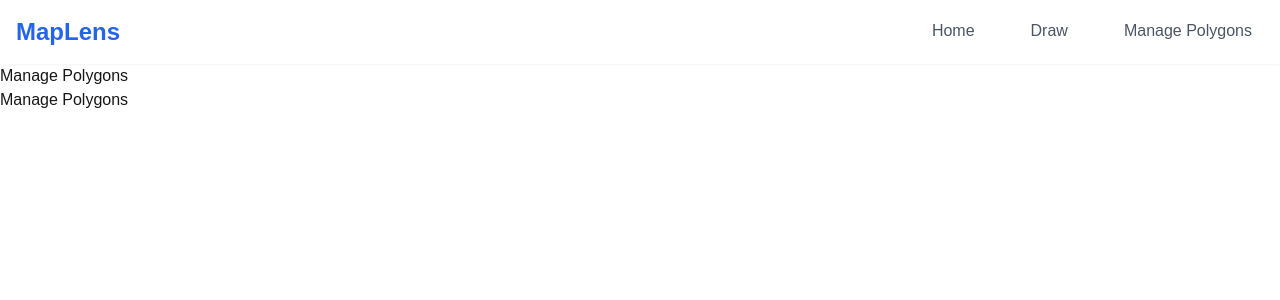
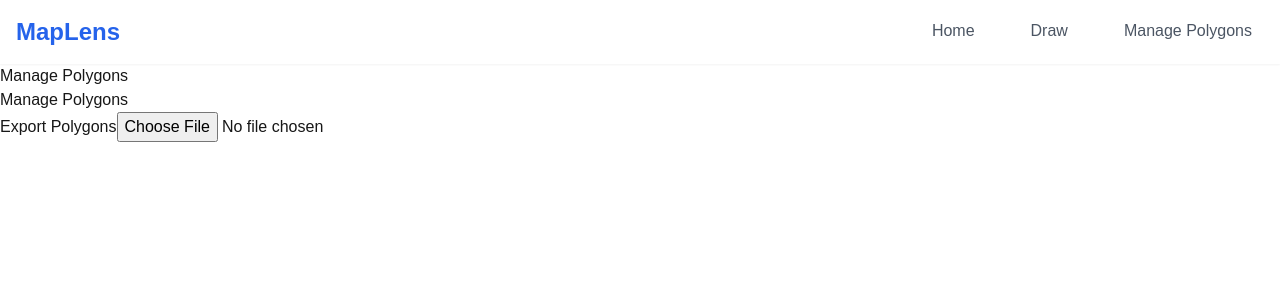
Before and after one commit to salsadsid/MapLens, a Next.js app: page /manage-polygons in a window 1280 px wide. Shown: the top 300 px of the page. Built offline with nearby package versions, Linux system fonts and the light colour scheme.

Commit message:
- 🪶 feat: export import polygon implementation

```diff
--- a/app/draw/page.tsx
+++ b/app/draw/page.tsx
@@ -2,7 +2,7 @@
 import MapComponent from "@/components/MapComponents";
 import { useAppDispatch, useAppSelector } from "@/redux/hooks";
 import { deletePolygon } from "@/redux/slices/ploygonSlice";
-import styles from "./MangePolygons.module.scss";
+import styles from "@/styles/MangePolygons.module.scss";
 
 // Dynamically load Leaflet to avoid SSR issues
 // const MapComponent = dynamic(() => import("@/components/MapComponents"), {
@@ -17,7 +17,7 @@ const ManagePolygons = () => {
   return (
     <div className={styles.container}>
       <aside className={styles.sidebar}>
-        <h2>Manage Polygons</h2>
+        <h2>Quick view</h2>
         {polygons.length === 0 ? (
           <p>No polygons added yet.</p>
         ) : (
--- a/components/Home/Home.jsx
+++ b/components/Home/Home.jsx
@@ -1,5 +1,5 @@
+import styles from "@/styles/Home.module.scss";
 import Link from "next/link";
-import styles from "./Home.module.scss";
 
 const HomePage = () => {
   return (
--- a/components/MapComponents.tsx
+++ b/components/MapComponents.tsx
@@ -3,6 +3,7 @@ import { useAppDispatch, useAppSelector } from "@/redux/hooks";
 import { addPolygon } from "@/redux/slices/ploygonSlice";
 // Or individual functions
 import { booleanIntersects, polygon as turfPolygon } from "@turf/turf";
+import L from "leaflet";
 import "leaflet-draw/dist/leaflet.draw.css";
 import "leaflet/dist/leaflet.css";
 import dynamic from "next/dynamic";
@@ -17,6 +18,15 @@ import {
 } from "react-leaflet";
 import { v4 as uuidv4 } from "uuid";
 
+import icon from "leaflet/dist/images/marker-icon.png";
+import iconShadow from "leaflet/dist/images/marker-shadow.png";
+
+const DefaultIcon = L.icon({
+  iconUrl: icon,
+  shadowUrl: iconShadow,
+});
+
+L.Marker.prototype.options.icon = DefaultIcon;
 const EditControl = dynamic(
   () => import("react-leaflet-draw").then((mod) => mod.EditControl),
   { ssr: false }
@@ -101,7 +111,7 @@ const MapComponent = () => {
       ))}
       {polygons.map((polygon) => (
         <Marker key={polygon.id} position={polygon.center}>
-          <Tooltip permanent>
+          <Tooltip interactive>
             <div>
               <p>
                 <strong>{polygon.label}</strong>
--- a/components/Navbar/Navbar.tsx
+++ b/components/Navbar/Navbar.tsx
@@ -1,7 +1,7 @@
 "use client";
+import styles from "@/styles/Navbar.module.scss";
 import Link from "next/link";
 import { useState } from "react";
-import styles from "./Navbar.module.scss";
 
 const Navbar = () => {
   const [isMenuOpen, setIsMenuOpen] = useState(false);
--- a/components/PolygonComponents.tsx
+++ b/components/PolygonComponents.tsx
@@ -1,14 +1,39 @@
 "use client";
 import { useAppDispatch, useAppSelector } from "@/redux/hooks";
-import { deletePolygon, updatePolygon } from "@/redux/slices/ploygonSlice";
+import {
+  addPolygon,
+  deletePolygon,
+  updatePolygon,
+} from "@/redux/slices/ploygonSlice";
 
 const PolygonList = () => {
   const dispatch = useAppDispatch();
   const polygons = useAppSelector((state) => state.polygon.polygons);
+  const handleExport = () => {
+    const dataStr = JSON.stringify(polygons, null, 2);
+    const blob = new Blob([dataStr], { type: "application/json" });
+    const url = URL.createObjectURL(blob);
+    const a = document.createElement("a");
+    a.href = url;
+    a.download = "polygons.json";
+    a.click();
+  };
+  const handleImport = (e: any) => {
+    const file = e.target.files[0];
+    if (!file) return;
 
+    const reader = new FileReader();
+    reader.onload = (event) => {
+      const importedData = JSON.parse(event.target?.result as string);
+      importedData.forEach((polygon: any) => dispatch(addPolygon(polygon)));
+    };
+    reader.readAsText(file);
+  };
   return (
     <div>
       <h2>Manage Polygons</h2>
+      <button onClick={handleExport}>Export Polygons</button>
+      <input type="file" accept="application/json" onChange={handleImport} />
       {polygons.map((polygon) => (
         <div key={polygon.id} className="polygon-item">
           <p>Polygon ID: {polygon.id}</p>
```
Also changed, not shown: styles/Home.module.scss (renamed from components/Home/Home.module.scss), styles/MangePolygons.module.scss (renamed from app/draw/MangePolygons.module.scss), styles/Navbar.module.scss (renamed from components/Navbar/Navbar.module.scss).
